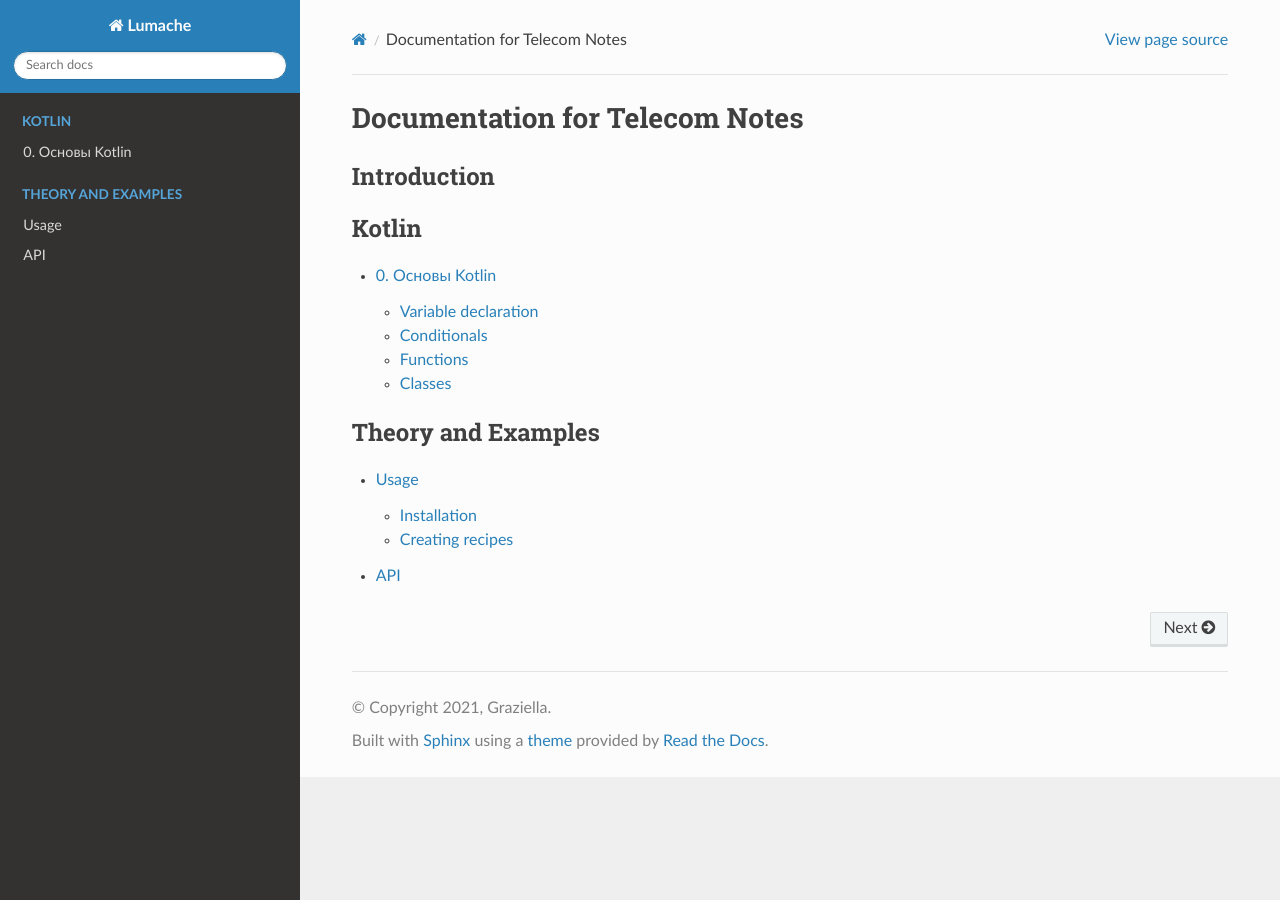
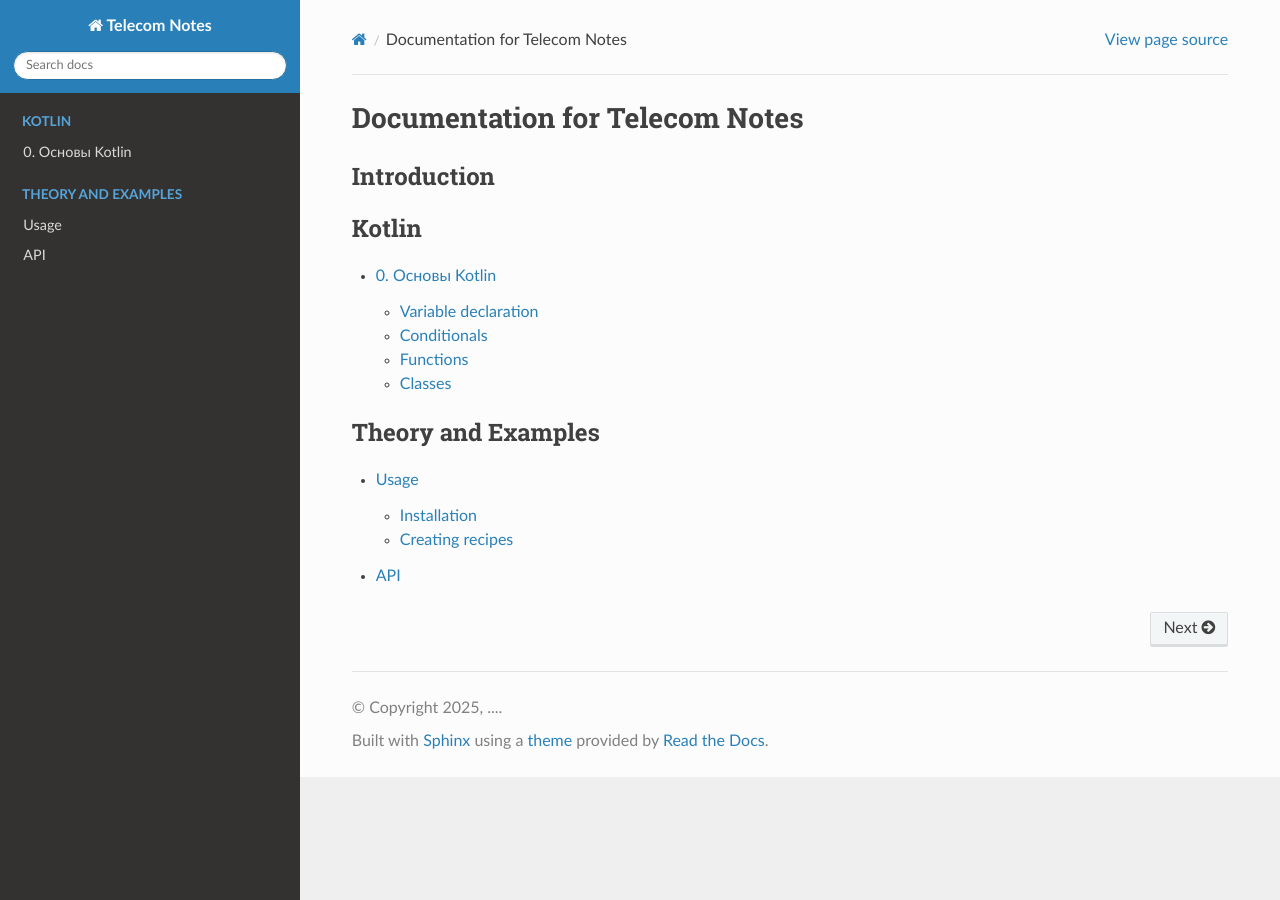
Before and after one commit to TelecomDep/notes, a Sphinx documentation site: the page built from docs/source/index.rst, in a window 1280 px wide. Built offline with Sphinx 7.4.7 and the Read the Docs theme 3.1.0, drawn with Linux system fonts in a browser that asks for light colours.

Commit message:
sphinx correctin

```diff
--- a/docs/source/conf.py
+++ b/docs/source/conf.py
@@ -2,9 +2,9 @@
 
 # -- Project information
 
-project = 'Lumache'
-copyright = '2021, Graziella'
-author = 'Graziella'
+project = 'Telecom Notes'
+copyright = '2025, ...'
+author = '...'
 
 release = '0.1'
 version = '0.1.0'
@@ -22,7 +22,7 @@ extensions = [
     'sphinx.ext.coverage',
     'sphinx.ext.mathjax',
     'sphinx.ext.ifconfig',
-    'myst_parser'
+    'myst_parser',
 ]
 
 mathjax_path = "https://cdn.jsdelivr.net/npm/mathjax@3/es5/tex-mml-chtml.js"
```
